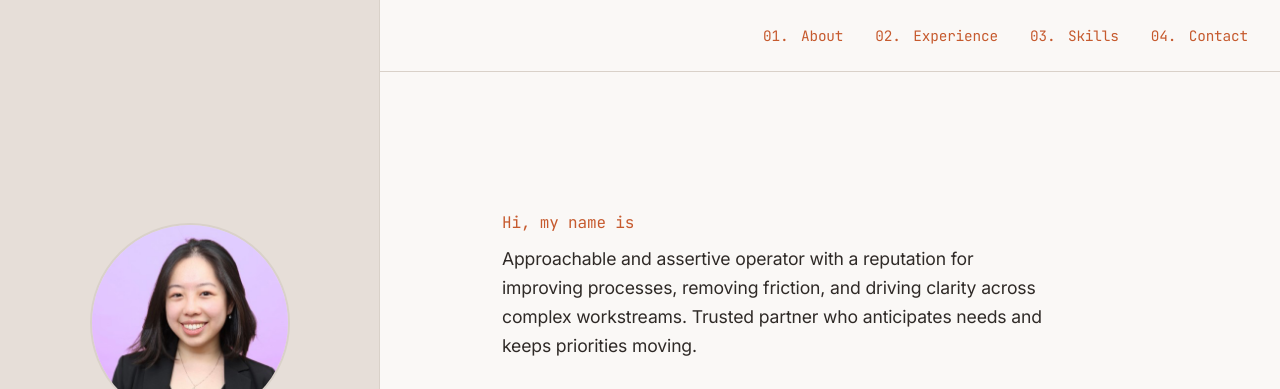
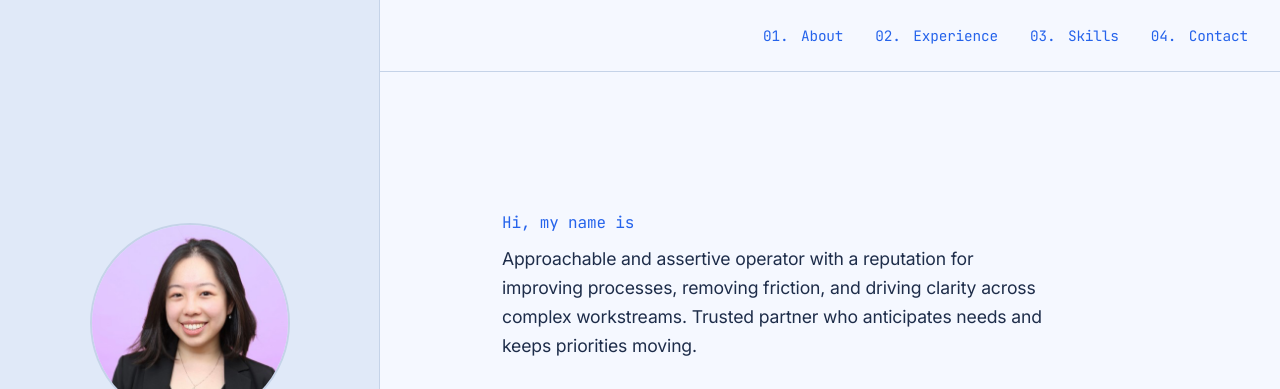
Before and after one commit to amysychen/amysychen.github.io, a plain HTML site: page index.html in a window 1280 px wide. Shown: the top 389 px of the page. Drawn offline with Linux system fonts and the light colour scheme.

Commit message:
Switch color palette from warm to blue
Co-Authored-By: Claude Sonnet 4.6 <noreply@anthropic.com>

```diff
--- a/styles.css
+++ b/styles.css
@@ -1,17 +1,17 @@
-/* --- Amy Chen — Warm palette --- */
+/* --- Amy Chen — Blue palette --- */
 :root {
-  --bg: #FAF8F6;
-  --bg-secondary: #E6DED8;
-  --bg-panel: #E6DED8;
-  --border: #D9D1C9;
-  --text: #2F2A27;
-  --text-heading: #2F2A27;
-  --text-dark: #2F2A27;
-  --accent: #C65A2E;
-  --accent-hover: #A84D22;
-  --accent-dim: rgba(243, 210, 195, 0.5);
-  --accent-soft: #F3D2C3;
-  --sage: #A8B2A4;
+  --bg: #F5F8FF;
+  --bg-secondary: #E0E9F8;
+  --bg-panel: #E0E9F8;
+  --border: #C5D3E8;
+  --text: #1E2D4A;
+  --text-heading: #1E2D4A;
+  --text-dark: #1E2D4A;
+  --accent: #2563EB;
+  --accent-hover: #1D4ED8;
+  --accent-dim: rgba(37, 99, 235, 0.12);
+  --accent-soft: #BFDBFE;
+  --sage: #7AA2C8;
   --font-sans: "Inter", -apple-system, BlinkMacSystemFont, "Segoe UI", sans-serif;
   --font-mono: "JetBrains Mono", "SF Mono", "Consolas", monospace;
   --transition: 0.2s ease;
@@ -52,7 +52,7 @@ body {
   transform: translateX(-50%);
   padding: 0.75rem 1.5rem;
   background: var(--accent);
-  color: #FAF8F6;
+  color: #F5F8FF;
   font-weight: 600;
   font-size: 0.875rem;
   border-radius: var(--radius);
@@ -186,7 +186,7 @@ a:hover {
   display: flex;
   align-items: center;
   justify-content: flex-end;
-  background: rgba(250, 248, 246, 0.92);
+  background: rgba(245, 248, 255, 0.92);
   backdrop-filter: blur(10px);
   border-bottom: 1px solid var(--border);
   z-index: 50;
```
